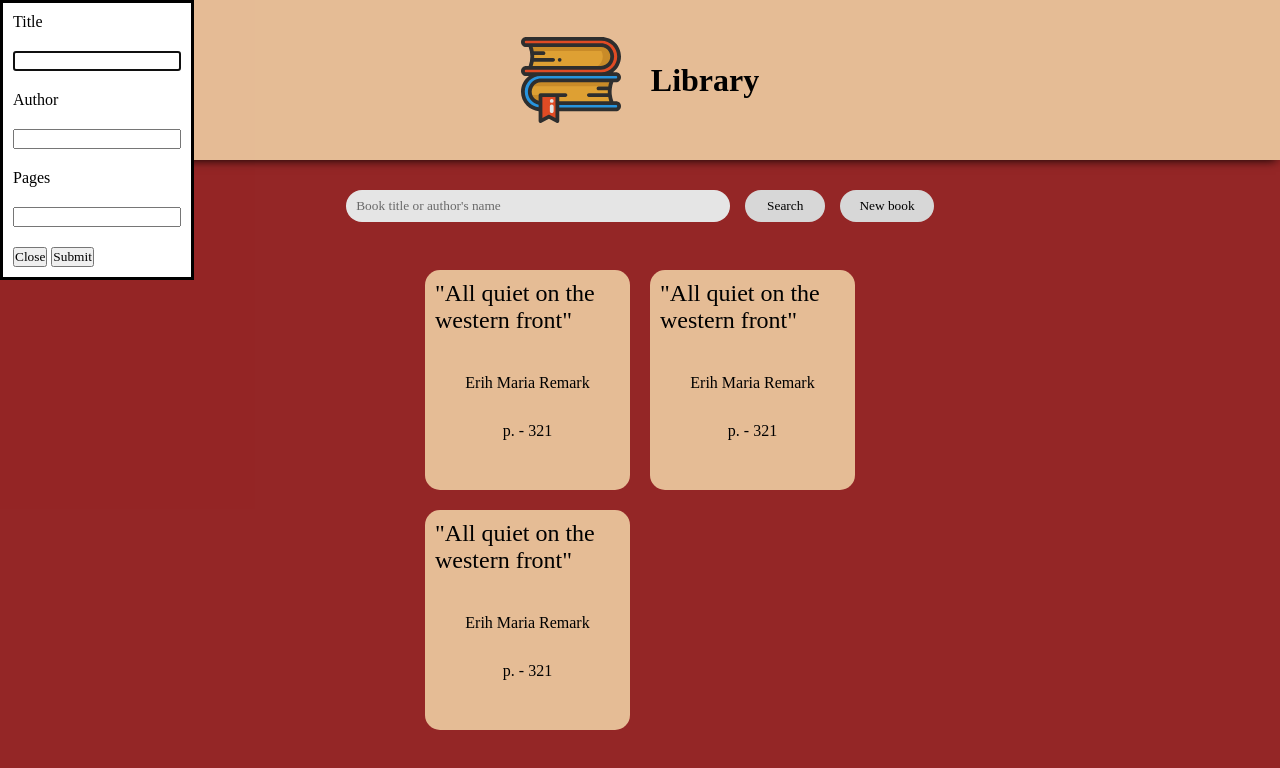
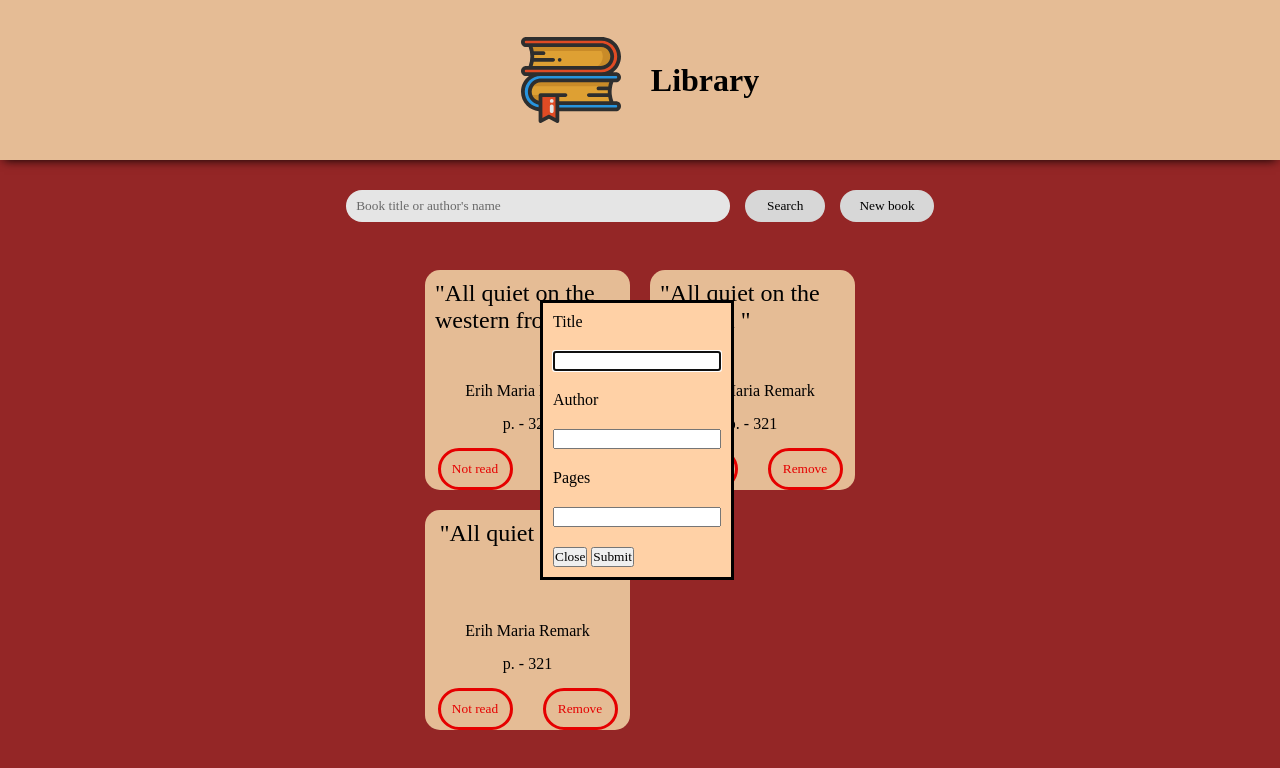
Before and after one commit to ViacheslavHirshev/Library, a plain HTML site: page index.html in a window 1280 px wide. Both pictures are taken after a click on the button "New book". Drawn offline with Linux system fonts and the light colour scheme.

Commit message:
Now book cards can be removed and read/not read state can be toggled

```diff
--- a/index.html
+++ b/index.html
@@ -14,24 +14,6 @@
     </header>
 
     <main>
-        <dialog>
-            <form>
-                <label for="title-field">Title</label>
-                <input id="title-field" class="input-field" name="title"/>
-
-                <label for="author-field">Author</label>
-                <input id="author-field" class="input-filed" name="author"/>
-
-                <label for="pages-field">Pages</label>
-                <input id="pages-field" class="input-field" name="pages"/>
-
-                <div class="dialog-buttons">
-                    <button type="button" class="close-btn">Close</button>
-                    <button type="submit" class="submit-btn">Submit</button>
-                </div>
-            </form>
-        </dialog>
-
         <div class="workspace">
             <div class="control-panel">
                 <input type="search" class="search-bar" placeholder="Book title or author's name"/>
@@ -52,6 +34,24 @@
         </div>
     </main>
 
+    <dialog>
+        <form>
+            <label for="title-field">Title</label>
+            <input id="title-field" class="input-field" name="title"/>
+
+            <label for="author-field">Author</label>
+            <input id="author-field" class="input-filed" name="author"/>
+
+            <label for="pages-field">Pages</label>
+            <input id="pages-field" class="input-field" name="pages"/>
+
+            <div class="dialog-buttons">
+                <button type="button" class="close-btn">Close</button>
+                <button type="submit" class="submit-btn">Submit</button>
+            </div>
+        </form>
+    </dialog>
+
     <script src="script.js"></script>
 </body>
 </html>
--- a/script.js
+++ b/script.js
@@ -1,10 +1,11 @@
-let bookLibrary = [];
+const bookLibrary = [];
 
 function Book(title, authorName, pages)
 {
     this.title = title;
     this.authorName = authorName;
     this.pages = pages;
+    this.read = false;
 }
 
 function addBookToLibrary(title, authorName, pages)
@@ -14,8 +15,9 @@ function addBookToLibrary(title, authorName, pages)
 
 function displayBooks(library)
 {
+    clearBooks();
+
     const booksContainer = document.querySelector(".books");
-    clearBooks();
     for (let book of library)
     {
         createBookCard(book, booksContainer);
@@ -30,21 +32,53 @@ function clearBooks()
 
 function createBookCard(book, booksContainer)
 {
-    let bookCard = document.createElement("div");
+    const bookCard = document.createElement("div");
     bookCard.classList.add("book-card");
 
-    let bookTitle = document.createElement("div");
+    const bookTitle = document.createElement("div");
     bookTitle.textContent = book.title;
     bookTitle.classList.add("book-title");
     bookCard.append(bookTitle);
 
-    let atrName = document.createElement("div");
-    atrName.textContent = book.authorName;
-    bookCard.append(atrName);
+    const authorName = document.createElement("div");
+    authorName.textContent = book.authorName;
+    bookCard.append(authorName);
 
-    let pages = document.createElement("div");
+    const pages = document.createElement("div");
     pages.textContent = "p. - " + book.pages;
     bookCard.append(pages);
+
+    const btnContainer = document.createElement("div");
+    btnContainer.classList.add("btn-container");
+    bookCard.append(btnContainer);
+
+    const isReadBtn = document.createElement("button");
+    isReadBtn.textContent = "Not read";
+    isReadBtn.classList.add("not-read-btn");
+    isReadBtn.addEventListener("click", () =>
+    {
+        if (toggleRead(book))
+        {
+           isReadBtn.textContent = "Read";
+        }
+        else
+        {
+            isReadBtn.textContent = "Not read";
+        }
+        isReadBtn.classList.toggle("not-read-btn");
+        isReadBtn.classList.toggle("read-btn");
+    });
+    btnContainer.append(isReadBtn);
+
+    const removeBtn = document.createElement("button");
+    removeBtn.textContent = "Remove";
+    removeBtn.classList.add("remove-btn");
+    removeBtn.addEventListener("click", () =>
+    {
+        bookLibrary.splice(bookLibrary.indexOf(book), 1);
+        displayBooks(bookLibrary);
+    })
+    btnContainer.append(removeBtn);
 
     booksContainer.append(bookCard);
 }
@@ -81,14 +115,21 @@ function submitForm()
             const pages = document.querySelector("#pages-field").value;
 
             addBookToLibrary(title, author, pages);
+            document.querySelector("dialog").close();
             displayBooks(bookLibrary);
         }
     );
 }
 
+function toggleRead(book)
+{
+    book.read = !book.read;
+    return book.read;
+}
+
 addBookToLibrary("\"All quiet on the western front\"", "Erih Maria Remark", "321");
-addBookToLibrary("\"All quiet on the western front\"", "Erih Maria Remark", "321");
-addBookToLibrary("\"All quiet on the western front\"", "Erih Maria Remark", "321");
+addBookToLibrary("\"All quiet on the western \"", "Erih Maria Remark", "321");
+addBookToLibrary("\"All quiet on the \"", "Erih Maria Remark", "321");
 displayBooks(bookLibrary);
 bindAddBtn();
 bindCloseBtn();
--- a/style.css
+++ b/style.css
@@ -15,6 +15,7 @@ body {
     display: flex;
     flex-direction: column;
     min-width: fit-content;
+    position: relative;
 }
 
 header {
@@ -33,7 +34,16 @@ main {
     flex: 4 1 0;
 }
 
+dialog {
+    position: absolute;
+    left: 50%;
+    top: 50%;
+    margin-left: -100px;
+    margin-top: -100px;
+}
+
 form {
+    background-color: var(--bg-clr1);
     display: flex;
     flex-direction: column;
     gap: 20px;
@@ -98,7 +108,7 @@ form {
     border-radius: 15px;
     display: flex;
     flex-direction: column;
-    gap: 30px;
+    gap: 15px;
     align-items: center;
 }
 
@@ -106,4 +116,47 @@ form {
     font-size: 1.5rem;
     align-self: center;
     padding: 10px;
+    flex: 1 1 auto;
 }
+
+.remove-btn {
+    background: none;
+    border-radius: 25px;
+    color: red;
+    border: 1mm solid red;
+    padding: 10px;
+    min-width: 75px;
+}
+
+.read-btn {
+    background: none;
+    border-radius: 25px;
+    color: green;
+    border: 1mm solid green;
+    padding: 10px;
+    min-width: 75px;
+}
+
+.read-btn:hover {
+    background-color: green;
+    color: black;
+}
+
+.not-read-btn {
+    background: none;
+    border-radius: 25px;
+    color: red;
+    border: 1mm solid red;
+    padding: 10px;
+    min-width: 75px;
+}
+
+.not-read-btn:hover {
+    background-color: red;
+    color: black;
+}
+
+.btn-container {
+    display: flex;
+    gap: 30px;
+}
```
